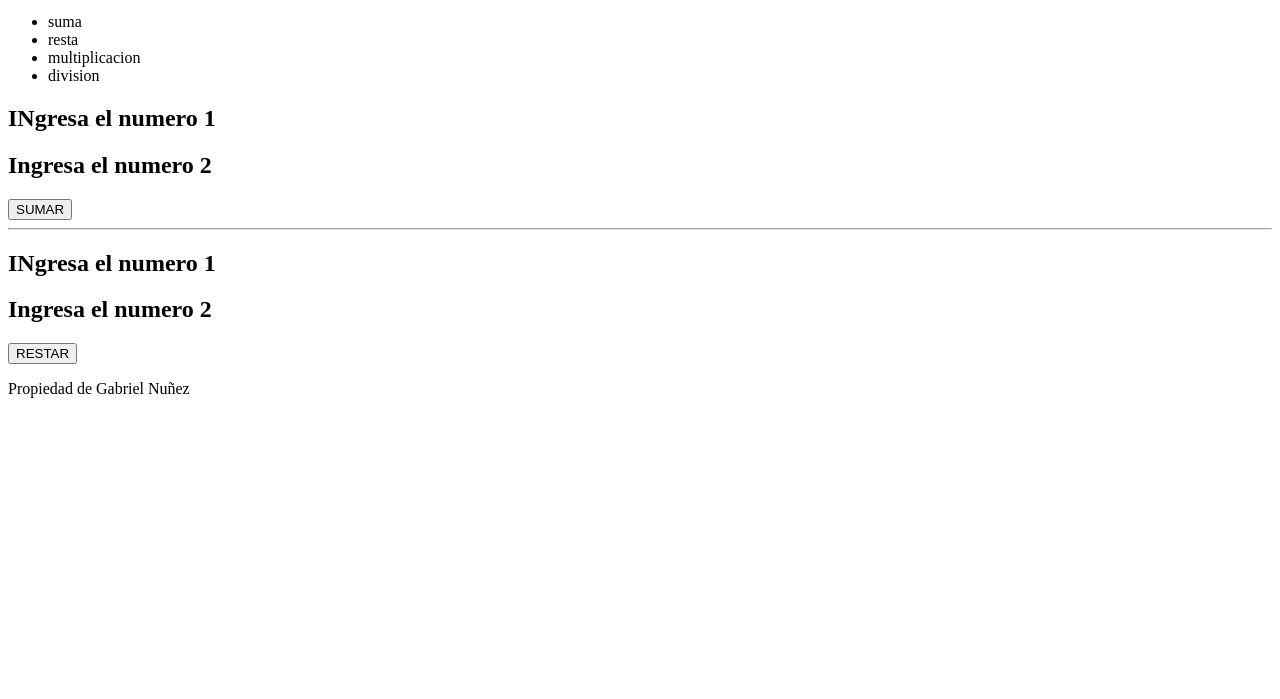
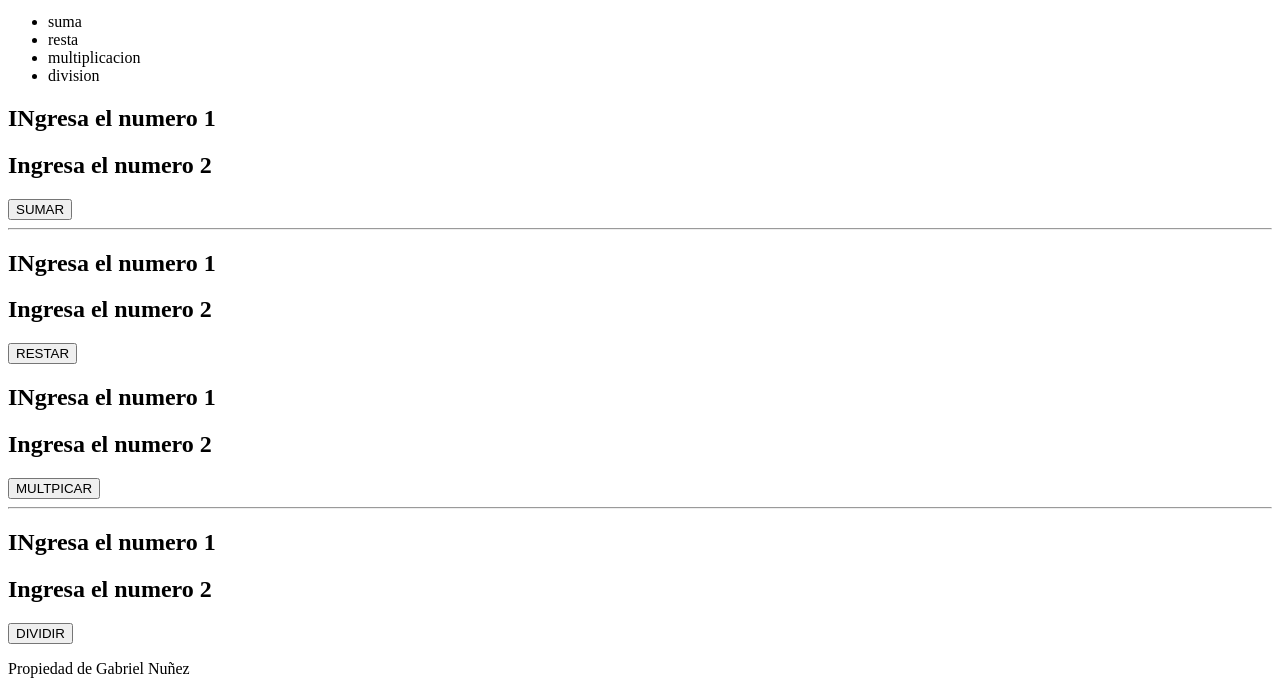
Before and after one commit to Ari0chz123/operaciones_basicas, a plain HTML site: page index.html in a window 1280 px wide. Shown: the part 101-800 px from the top of the page. Drawn offline with Linux system fonts and the light colour scheme.

Commit message:
agregando multiplicacion y division

```diff
--- a/index.html
+++ b/index.html
@@ -15,5 +15,12 @@
     <h2>INgresa el numero 1</h2>
     <h2>Ingresa el numero 2 </h2>
     <button>RESTAR</button>
+    <h2>INgresa el numero 1</h2>
+    <h2>Ingresa el numero 2 </h2>
+    <button>MULTPICAR</button>
+    <hr>
+    <h2>INgresa el numero 1</h2>
+    <h2>Ingresa el numero 2 </h2>
+    <button>DIVIDIR</button>
     <p>Propiedad de Gabriel Nuñez</p>
 </html>
```
